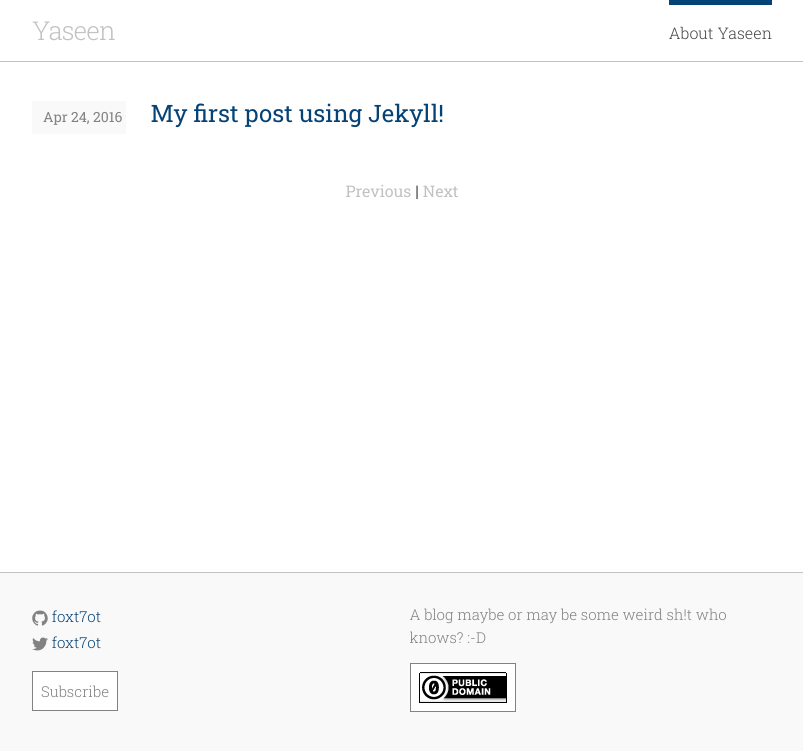
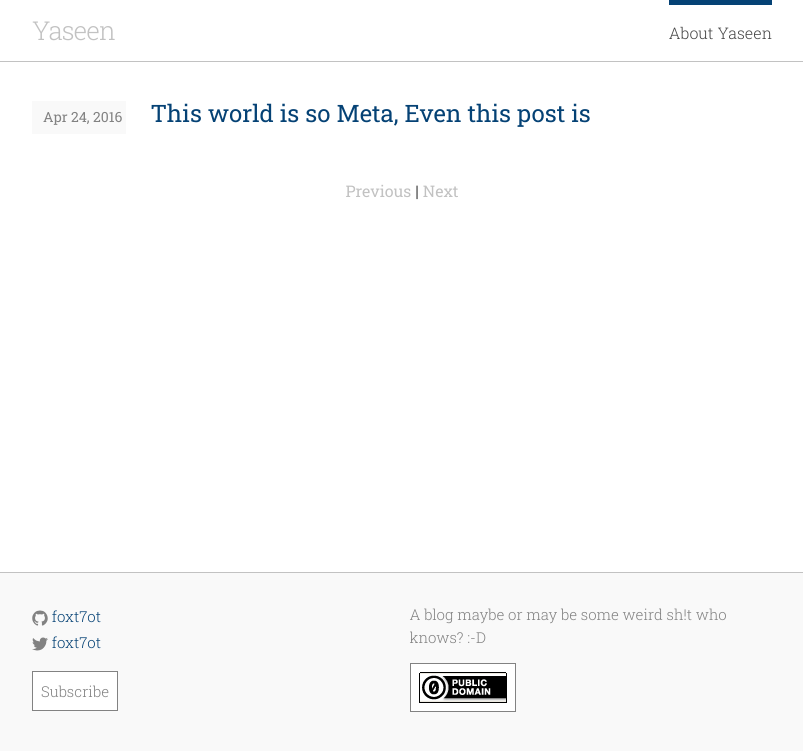
Before and after one commit to foxt7ot/blog, a Jekyll site: the page built from index.html, in a window 1280 px wide. Shown: the top 751 px of the page, without its empty margins (238-1041 px from the left). Built offline with Jekyll 4.4.1, drawn with Linux system fonts in a browser that asks for light colours; the list of posts is cut into pages by our own code; part of the change alters nothing that is shown.

Commit message:
Updated first Post

```diff
--- a/_posts/2016-04-24-welcome-to-jekyll.markdown
+++ b/_posts/2016-04-24-welcome-to-jekyll.markdown
@@ -1,10 +1,18 @@
 ---
 layout: post
-title:  "My first post using Jekyll!"
+title:  "This world is so Meta, Even this post is"
 date:   2016-04-24 14:07:36 +0530
 categories: jekyll update
+tags:
+- firstpost
+- newSunshine
 ---
-And on this nice and shiny day of summer I took decision to move ahead of old blog powered by wordpress to this new one powered by [github][github] pages with an essence of [Jekyll][jekyll]
+And on this nice and shiny day of summer I took decision to move ahead of old blog powered by Wordpress to this new one powered by [github][github] pages with an essence of [Jekyll][jekyll]. There is very slight chances that I'll repost my old posts in this blog as there are many reasons:
+
+* First and foremost, I am too lazy to do so.
+* BlackBerry 10 is long gone
+* Firefox OS has been shut down. So, as a result there is no use to build custom __gaia__.(If still you are interested ping me on IRC \[sudoname: foxt7ot\])
+* Pootle layout is all changed
 
 [github]: https://github.com/gh-pages
 [jekyll]: https://jekyllrb.com/
```
